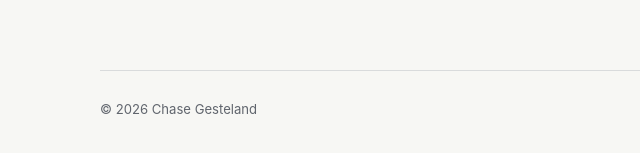
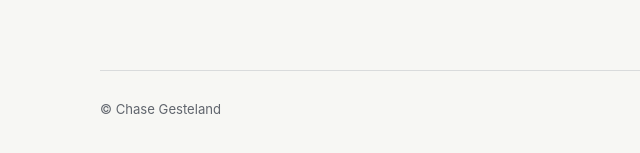
Before and after one commit to chasegesteland/portfolio, a plain HTML site: page index.html in a window 1280 px wide. Shown: the part 2285-2438 px from the top of the page, 0-640 px from the left. Drawn offline with Linux system fonts and the light colour scheme.

Commit message:
remove copyright year

```diff
--- a/index.html
+++ b/index.html
@@ -382,6 +382,6 @@
         </section>
     </main>
 
-    <footer class="shell">© 2026 Chase Gesteland</footer>
+    <footer class="shell">© Chase Gesteland</footer>
 </body>
 </html>
```
